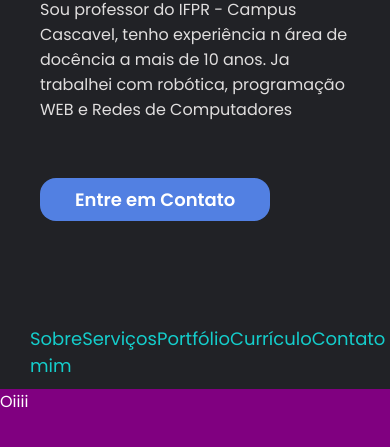
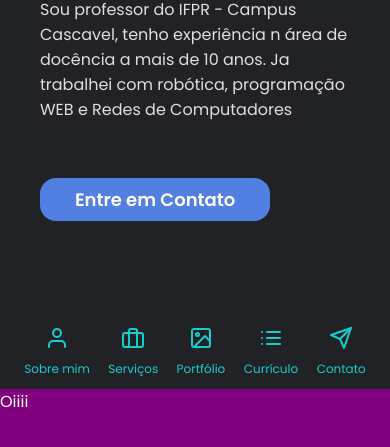
Before and after one commit to prof-fernando-alves/projeto_blog, a plain HTML site: page index.html in a window 390 px wide. Shown: the part 465-912 px from the top of the page. Drawn offline with nearby package versions, Linux system fonts and the light colour scheme.

Commit message:
Responsividade celular

```diff
--- a/index.html
+++ b/index.html
@@ -5,6 +5,8 @@
     <meta http-equiv="X-UA-Compatible" content="IE=edge">
     <meta name="viewport" content="width=device-width, initial-scale=1.0">
     <link rel="stylesheet" href="style.css">
+    <!-- link para adicionar os Icones  -->
+    <script src="https://unpkg.com/feather-icons"></script>
     <title>Projeto Blog</title>
 </head>
 <body>
@@ -20,13 +22,16 @@
     <nav>
         <img src="assets/logo.png" alt="logo">
         <ul>
-            <a href="">Sobre mim</a>
-            <a href="">Serviços</a>
-            <a href="">Portfólio</a>
-            <a href="">Currículo</a>
-            <a href="">Contato</a>
+            <a href=""><i data-feather="user"></i>Sobre mim</a>
+            <a href=""><i data-feather="briefcase"></i>Serviços</a>
+            <a href=""><i data-feather="image"></i>Portfólio</a>
+            <a href=""><i data-feather="list"></i>Currículo</a>
+            <a href=""><i data-feather="send"></i>Contato</a>
         </ul>
     </nav>
     <section>Oiiii</section>
+    <script>
+        feather.replace()
+    </script>
 </body>
 </html>
--- a/style.css
+++ b/style.css
@@ -92,7 +92,7 @@ nav img {
     height: 45px;
 }
 
-/* Melhora a resposividade retirando a margim do vav ul a, pois a margim
+/* Melhora a resposividade retirando a margim do nav ul a, pois a margim
 atrapalha querando muito facil */
 nav ul {
     width: 100%;
@@ -106,6 +106,10 @@ nav ul a {
     color: var(--green);
     text-decoration: none;
     /* margin: 0 35px; */
+}
+
+nav ul a svg {
+    display: none;
 }
 
 section {
@@ -157,4 +161,20 @@ section {
     header .container {
         padding: 0 40px;
     }
+
+    nav {
+        padding: 0 15px;
+    }
+
+    nav ul a {
+        font-size: 12px;
+    }
+
+    nav ul a svg {
+        display: block;
+        margin: 0 auto 10px;
+    }
+
+
+
 }
```
